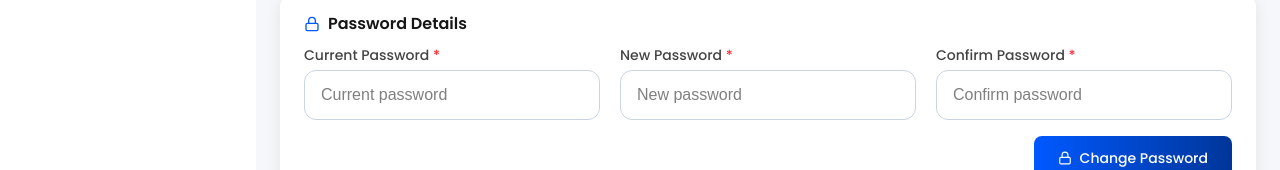
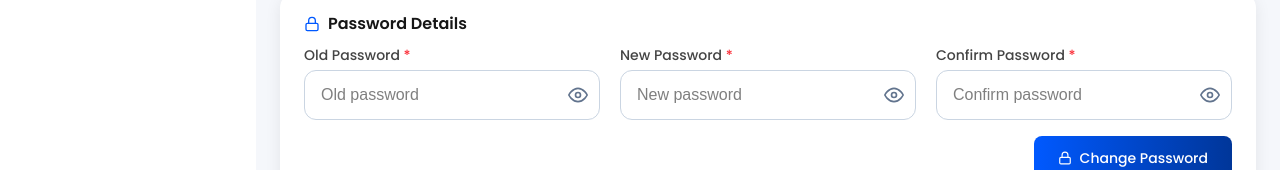
Before and after one commit to prevosaksham/ProjectHub-Frontend, a React (Vite) app: page /change-password in a window 1280 px wide. Shown: the part 189-359 px from the top of the page. Built offline with nearby package versions, Linux system fonts and the light colour scheme; no server answers; sample sign-in values are in the browser's storage.

Commit message:
chnage password

```diff
--- a/src/features/dashboard/ChangePassword.tsx
+++ b/src/features/dashboard/ChangePassword.tsx
@@ -1,6 +1,7 @@
-import { useForm } from "react-hook-form";
+import { useState } from "react";
+import { useForm, useWatch } from "react-hook-form";
 import { useNavigate } from "react-router-dom";
-import { FiArrowLeft, FiLock } from "react-icons/fi";
+import { FiArrowLeft, FiEye, FiEyeOff, FiLock } from "react-icons/fi";
 import Breadcrumb from "../../components/common/Breadcrumb";
 import { showErrorToast, showSuccessToast } from "../../utils/toast";
 import { changePassword } from "./api/profileApi";
@@ -11,17 +12,28 @@ type PasswordFormValues = {
   confirmPassword: string;
 };
 
+type PasswordError = {
+  response?: {
+    data?: {
+      message?: string;
+    };
+  };
+};
+
 const inputClass =
-  "w-full min-w-0 rounded-xl border border-slate-300 px-4 py-3 outline-none focus:border-blue-500";
+  "w-full min-w-0 rounded-xl border border-slate-300 px-4 py-3 pr-12 outline-none focus:border-blue-500";
 
 function ChangePassword() {
   const navigate = useNavigate();
+  const [showOldPassword, setShowOldPassword] = useState(false);
+  const [showNewPassword, setShowNewPassword] = useState(false);
+  const [showConfirmPassword, setShowConfirmPassword] = useState(false);
 
   const {
     register,
+    control,
     handleSubmit,
     reset,
-    watch,
     formState: { errors, isSubmitting },
   } = useForm<PasswordFormValues>({
     mode: "onBlur",
@@ -32,23 +44,24 @@ function ChangePassword() {
     },
   });
 
-  const newPassword = watch("newPassword");
+  const newPassword = useWatch({ control, name: "newPassword" });
+
+  const getErrorMessage = (error: unknown) =>
+    (error as PasswordError)?.response?.data?.message ||
+    "Failed to change password. Please try again.";
 
   const onSubmit = async (data: PasswordFormValues) => {
     try {
       await changePassword({
-        currentPassword: data.currentPassword,
+          oldPassword: data.currentPassword,
           newPassword: data.newPassword,
         });
 
       reset();
       showSuccessToast("Password changed successfully.");
       navigate("/profile");
-    } catch (error: any) {
-      showErrorToast(
-        error?.response?.data?.message ||
-          "Failed to change password. Please try again.",
-      );
+    } catch (error: unknown) {
+      showErrorToast(getErrorMessage(error));
     }
   };
 
@@ -91,16 +104,32 @@ function ChangePassword() {
         <div className="grid grid-cols-1 gap-4 sm:gap-5 md:grid-cols-3">
           <div>
             <label className="mb-2 block font-[Poppins] text-[14px] font-medium leading-[100%] text-[#444444]">
-              Current Password <span className="text-red-500">*</span>
+              Old Password <span className="text-red-500">*</span>
             </label>
+            <div className="relative">
               <input
-              type="password"
+                type={showOldPassword ? "text" : "password"}
                 {...register("currentPassword", {
-                required: "Current password is required",
+                  required: "Old password is required",
                 })}
                 className={inputClass}
-              placeholder="Current password"
+                placeholder="Old password"
               />
+              <button
+                type="button"
+                onClick={() => setShowOldPassword(!showOldPassword)}
+                className="absolute right-3 top-1/2 -translate-y-1/2 text-slate-500"
+                aria-label={
+                  showOldPassword ? "Hide old password" : "Show old password"
+                }
+              >
+                {showOldPassword ? (
+                  <FiEyeOff size={20} />
+                ) : (
+                  <FiEye size={20} />
+                )}
+              </button>
+            </div>
             {errors.currentPassword && (
               <p className="mt-1 text-sm text-red-500">
                 {errors.currentPassword.message}
@@ -112,8 +141,9 @@ function ChangePassword() {
             <label className="mb-2 block font-[Poppins] text-[14px] font-medium leading-[100%] text-[#444444]">
               New Password <span className="text-red-500">*</span>
             </label>
+            <div className="relative">
               <input
-              type="password"
+                type={showNewPassword ? "text" : "password"}
                 {...register("newPassword", {
                   required: "New password is required",
                   minLength: {
@@ -124,6 +154,21 @@ function ChangePassword() {
                 className={inputClass}
                 placeholder="New password"
               />
+              <button
+                type="button"
+                onClick={() => setShowNewPassword(!showNewPassword)}
+                className="absolute right-3 top-1/2 -translate-y-1/2 text-slate-500"
+                aria-label={
+                  showNewPassword ? "Hide new password" : "Show new password"
+                }
+              >
+                {showNewPassword ? (
+                  <FiEyeOff size={20} />
+                ) : (
+                  <FiEye size={20} />
+                )}
+              </button>
+            </div>
             {errors.newPassword && (
               <p className="mt-1 text-sm text-red-500">
                 {errors.newPassword.message}
@@ -135,8 +180,9 @@ function ChangePassword() {
             <label className="mb-2 block font-[Poppins] text-[14px] font-medium leading-[100%] text-[#444444]">
               Confirm Password <span className="text-red-500">*</span>
             </label>
+            <div className="relative">
               <input
-              type="password"
+                type={showConfirmPassword ? "text" : "password"}
                 {...register("confirmPassword", {
                   required: "Confirm password is required",
                   validate: (value) =>
@@ -145,6 +191,23 @@ function ChangePassword() {
                 className={inputClass}
                 placeholder="Confirm password"
               />
+              <button
+                type="button"
+                onClick={() => setShowConfirmPassword(!showConfirmPassword)}
+                className="absolute right-3 top-1/2 -translate-y-1/2 text-slate-500"
+                aria-label={
+                  showConfirmPassword
+                    ? "Hide confirm password"
+                    : "Show confirm password"
+                }
+              >
+                {showConfirmPassword ? (
+                  <FiEyeOff size={20} />
+                ) : (
+                  <FiEye size={20} />
+                )}
+              </button>
+            </div>
             {errors.confirmPassword && (
               <p className="mt-1 text-sm text-red-500">
                 {errors.confirmPassword.message}
--- a/src/features/dashboard/api/profileApi.ts
+++ b/src/features/dashboard/api/profileApi.ts
@@ -17,7 +17,7 @@ export type UpdateProfilePayload = {
 };
 
 export type ChangePasswordPayload = {
-  currentPassword: string;
+  oldPassword: string;
   newPassword: string;
 };
 
--- a/src/features/dashboard/profile.tsx
+++ b/src/features/dashboard/profile.tsx
@@ -68,14 +68,7 @@ function Profile() {
             Edit
           </button>
 
-          <button
-            type="button"
-            onClick={() => navigate("/change-password")}
-            className="inline-flex h-11.25 w-full items-center justify-center gap-2 rounded-lg border border-slate-300 bg-white px-5 text-sm font-medium text-slate-700 hover:bg-slate-50 sm:w-auto cursor-pointer"
-          >
-            <FiLock />
-            Change Password
-          </button>
+
         </div>
       </div>
       {loadingProfile ? (
```
Lines whose indentation alone changed are shown as unchanged.
